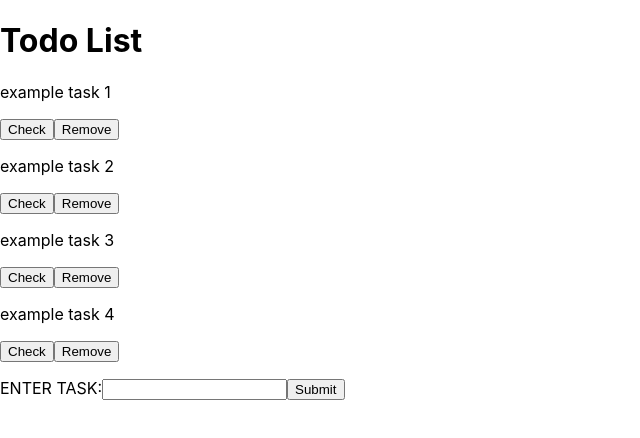
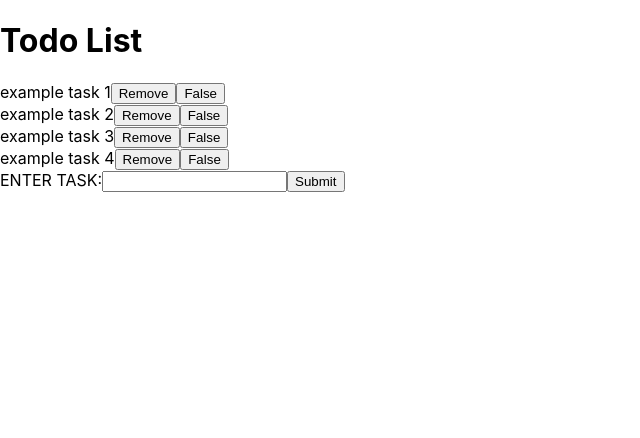
Before and after one commit to Indykatz/basicTodo, a React (Create React App) app: page / in a window 1280 px wide. Shown: the top 438 px of the page, without its empty margins (0-640 px from the left). Built offline with nearby package versions, Linux system fonts and the light colour scheme.

Commit message:
comments

```diff
--- a/src/App.js
+++ b/src/App.js
@@ -5,8 +5,6 @@ import TodoList from "./components/TodoList";
 import AddItem from "./components/AddItem";
 
 const App = () => {
-  // MOTHER APPS JOBS
-
   // list useState generates a placeholder list
   const [item, setItems] = useState([
     { item: "example task 1" },
@@ -15,67 +13,51 @@ const App = () => {
     { item: "example task 4" },
   ]);
 
-  // add item handle submit
-  // state is itemInput and setItem set is empyt string
-  // ({these are the functions talking to the AddItem.js})
-  const [itemInput, setItemInput] = useState("");
-  // handle submit button - (e) event i,z,h variable nane
-  const handleSubmit = (e) => {
-    // stops changes in auto refresh -
-    e.preventDefault();
-    // sets items as list ... is the whole list its like a unfinsihied senten...
-    // n(1) n(2) ... n(x)
-    // ... is the whole list ... n(x) inputItem added to end of list i,e the ... of the list
-    setItems([...item, { item: itemInput }]);
-    // clears the string in the setInput "walkdog" clear for next of youll get "walkdogcatlitter"
-    setItemInput("");
+  // handleBool for checking
+  const [bool, setBool] = useState(true);
+  const handleBool = (e) => {
+    if (bool) {
+      setBool(!bool);
+      console.log(e.bool);
+    } else {
+      setBool(bool);
+    }
+    console.log("checked");
   };
 
   // Handle click for removing
   const handleClick = (index) => {
-    // duplicates list as cant edit orginal list, just not allowed - why ?
-    // safer system not easy hacking this way
-    // if anyone can access the list anyone can change it - Only App.js can access the list
     let storeItems = [...item];
-    // remove
     storeItems.splice(index, 1);
-    // sets the item as what ever is in()
     setItems(storeItems);
   };
-  // what mother app.js is returning to the user
+
+  // add item handle submit
+  const [itemInput, setItemInput] = useState("");
+  const handleSubmit = (e) => {
+    e.preventDefault();
+    setItems([...item, { item: itemInput }]);
+    setItemInput("");
+  };
+
   return (
     <div>
       <h1>Todo List</h1>
-      <p>
-        {/* map the list - map is a tidy for each i in list  */}
-        {/* generates a key - so everything becomes a key value paired system */}
-        {/* why so it can access and index because App.js doesnt know the index   */}
       {item.map((item, index) => {
-          // returns the new list array
         return (
-            // calls the todo to do its job with this data
           <TodoList
-              // new item
             item={item.item}
-              // new key
             key={index}
-              // event handler
             handleClick={() => handleClick(index)}
+            handleBool={() => handleBool(index)}
           />
         );
       })}
-        <p>
-          {/* calls the additem to its job */}
       <AddItem
-            // sumbit buttom handler
         handleSubmit={handleSubmit}
-            // input from the form
         itemInput={itemInput}
-            //  the set input
         setItemInput={setItemInput}
       />
-        </p>
-      </p>
     </div>
   );
 };
--- a/src/components/TodoList.js
+++ b/src/components/TodoList.js
@@ -1,24 +1,12 @@
-import { useState } from "react";
-
-const TodoList = ({ item, handleClick }) => {
-  //   const theButtons = ["Remove", "Check", "Edit", "Archive"];
-  const [bool, setBool] = useState(true);
+const TodoList = ({ item, handleClick, handleBool, bool }) => {
   return (
     <div>
-      <p
-        style={{
-          textDecoration: bool ? "" : "line-through",
-        }}
-      >
-        {item}
-      </p>
-
-      <button className="checkButton" onClick={() => setBool(!bool)}>
-        {bool ? "Check" : "Un-Check"}
-      </button>
-      <button onClick={handleClick} className="removeButton">
-        Remove
-      </button>
+      {item}
+      <button onClick={handleClick}>Remove</button>
+      <button onClick={handleBool}>{bool ? "True" : "False"}</button>
+      {/* <button onClick={(e) => handleBool(e)}>{buttonText}</button> */}
+      {/* <button onClick={handleBool} {bool ? "Uncheck" : "Check"}></button> */}
+      {/* <button onClick={() => setBool(!bool)}>Click</button> */}
     </div>
   );
 };
```
Lines whose indentation alone changed are shown as unchanged.
